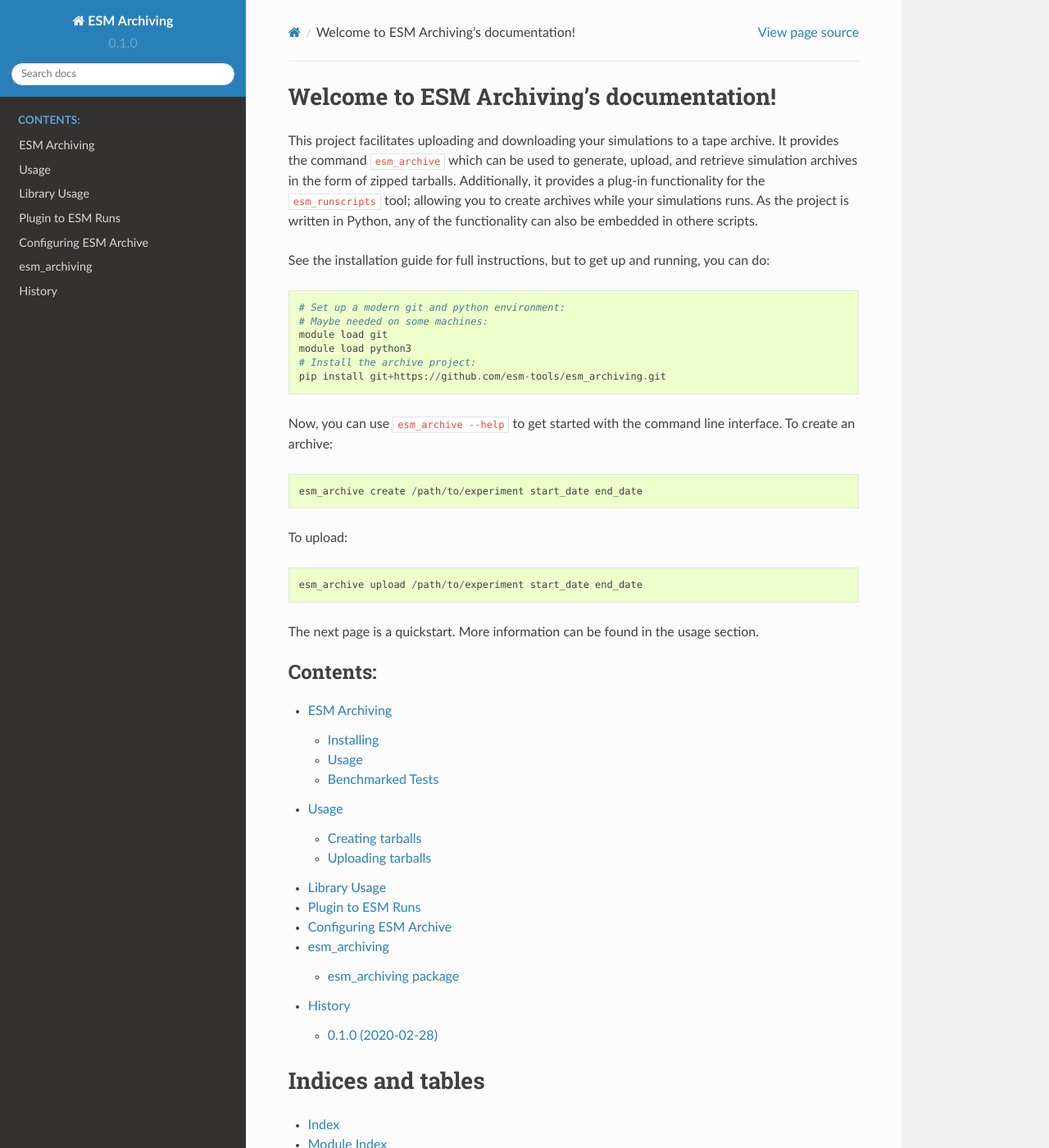
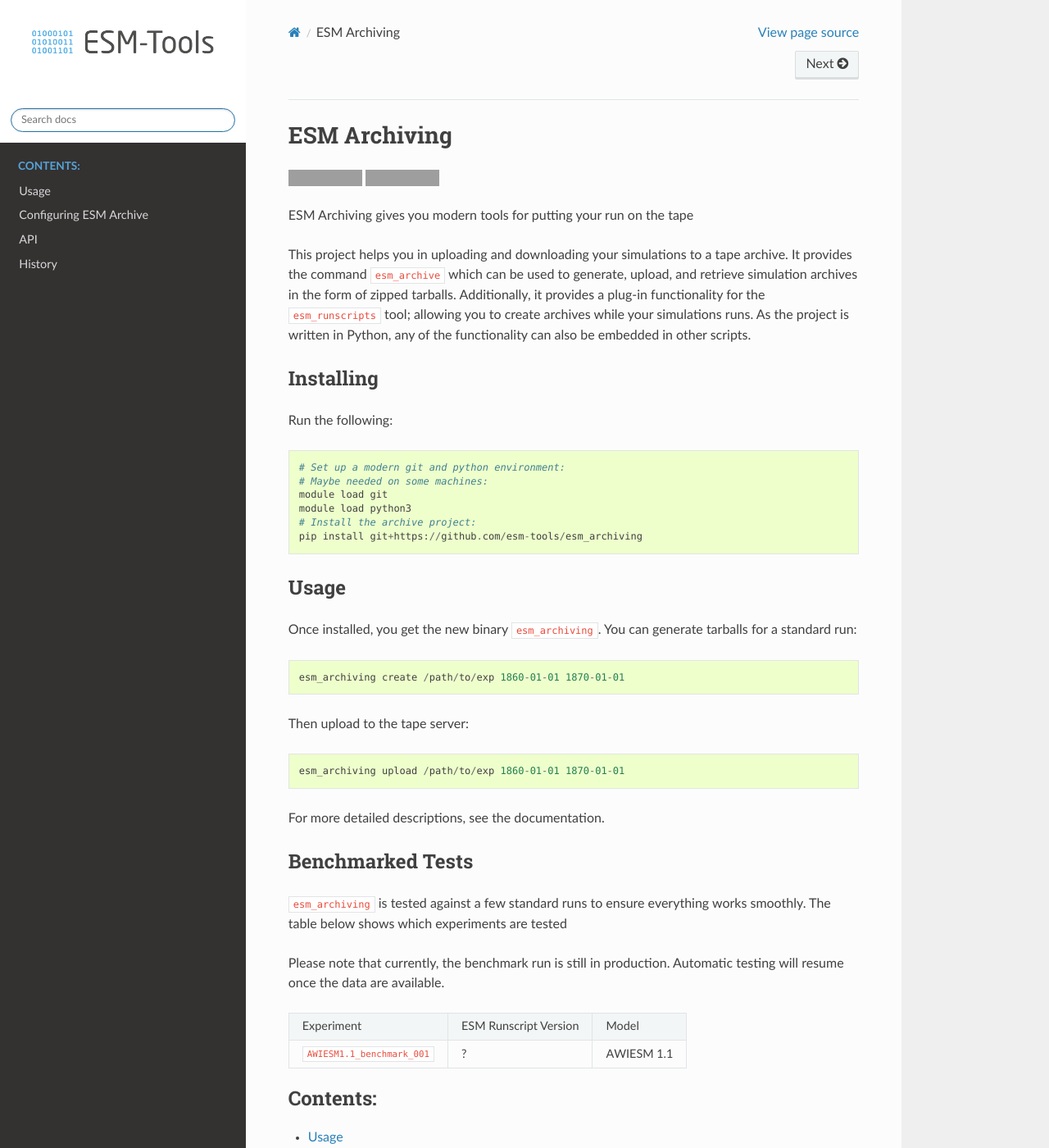
Before and after one commit to esm-tools/esm_archiving, a Sphinx documentation site: the page built from docs/index.rst, in a window 1280 px wide and 1400 px high. Shown: the whole window at 82% size. Built offline with Sphinx 7.4.7 and the Read the Docs theme 2.0.0, drawn with Linux system fonts in a browser that asks for light colours; some of the changed text lies outside the part shown; grey boxes are pictures that could not be loaded.

Commit message:
Docs fixup

```diff
--- a/README.rst
+++ b/README.rst
@@ -15,9 +15,13 @@ ESM Archiving
 
 ESM Archiving gives you modern tools for putting your run on the tape
 
-
-* Free software: GNU General Public License v3
-* Documentation: https://esm-archiving.readthedocs.io.
+This project helps you in uploading and downloading your simulations to a tape
+archive. It provides the command ``esm_archive`` which can be used to generate,
+upload, and retrieve simulation archives in the form of zipped tarballs.
+Additionally, it provides a plug-in functionality for the ``esm_runscripts``
+tool; allowing you to create archives while your simulations runs. As the
+project is written in Python, any of the functionality can also be embedded in
+other scripts.
 
 
 Installing
@@ -25,6 +29,11 @@ Installing
 
 Run the following::
 
+    # Set up a modern git and python environment:
+    # Maybe needed on some machines:
+    module load git
+    module load python3
+    # Install the archive project:
     pip install git+https://github.com/esm-tools/esm_archiving
 
 Usage
--- a/docs/conf.py
+++ b/docs/conf.py
@@ -91,12 +91,18 @@
 # theme further.  For a list of options available for each theme, see the
 # documentation.
 #
-# html_theme_options = {}
+html_theme_options = {
+    "style_nav_header_background": 'white',
+    "logo_only": True,
+    "prev_next_buttons_location": "both"
+    }
 
 # Add any paths that contain custom static files (such as style sheets) here,
 # relative to this directory. They are copied after the builtin static files,
 # so a file named "default.css" will overwrite the builtin "default.css".
 html_static_path = ["_static"]
+
+html_logo = "_static/ESM-TOOLS_LOGO_RGB_72dpi.jpg"
 
 
 # -- Options for HTMLHelp output ---------------------------------------
--- a/docs/index.rst
+++ b/docs/index.rst
@@ -1,47 +1,12 @@
-Welcome to ESM Archiving's documentation!
-=========================================
-
-This project facilitates uploading and downloading your simulations to a tape
-archive. It provides the command ``esm_archive`` which can be used to generate,
-upload, and retrieve simulation archives in the form of zipped tarballs.
-Additionally, it provides a plug-in functionality for the ``esm_runscripts``
-tool; allowing you to create archives while your simulations runs. As the
-project is written in Python, any of the functionality can also be embedded in
-othere scripts.
-
-See the installation guide for full instructions, but to get up and running,
-you can do::
-
-    # Set up a modern git and python environment:
-    # Maybe needed on some machines:
-    module load git
-    module load python3
-    # Install the archive project:
-    pip install git+https://github.com/esm-tools/esm_archiving.git
-
-
-Now, you can use ``esm_archive --help`` to get started with the command line
-interface. To create an archive::
-
-    esm_archive create /path/to/experiment start_date end_date
-
-To upload::
-
-    esm_archive upload /path/to/experiment start_date end_date
-
-
-The next page is a quickstart. More information can be found in the usage
-section.
-
+.. include:: ../README.rst
 
 .. toctree::
    :maxdepth: 2
    :caption: Contents:
 
-   readme
    usage
    configuration
-   modules
+   api
    authors
    history
 
--- a/docs/readme.rst
+++ /dev/null
@@ -1 +0,0 @@
-.. include:: ../README.rst
```
Also changed, not shown: docs/api.rst (added, +7 -0 lines), docs/esm_archiving.external.rst (deleted, +0 -22 lines), docs/source/esm_archiving.external.rst (added, +22 -0 lines), docs/usage.rst (+9 -6 lines), docs/_static/ESM-TOOLS_LOGO_RGB_72dpi.jpg (added), docs/source/esm_archiving.rst (renamed from docs/esm_archiving.rst), docs/source/modules.rst (renamed from docs/modules.rst), 2 other files.
